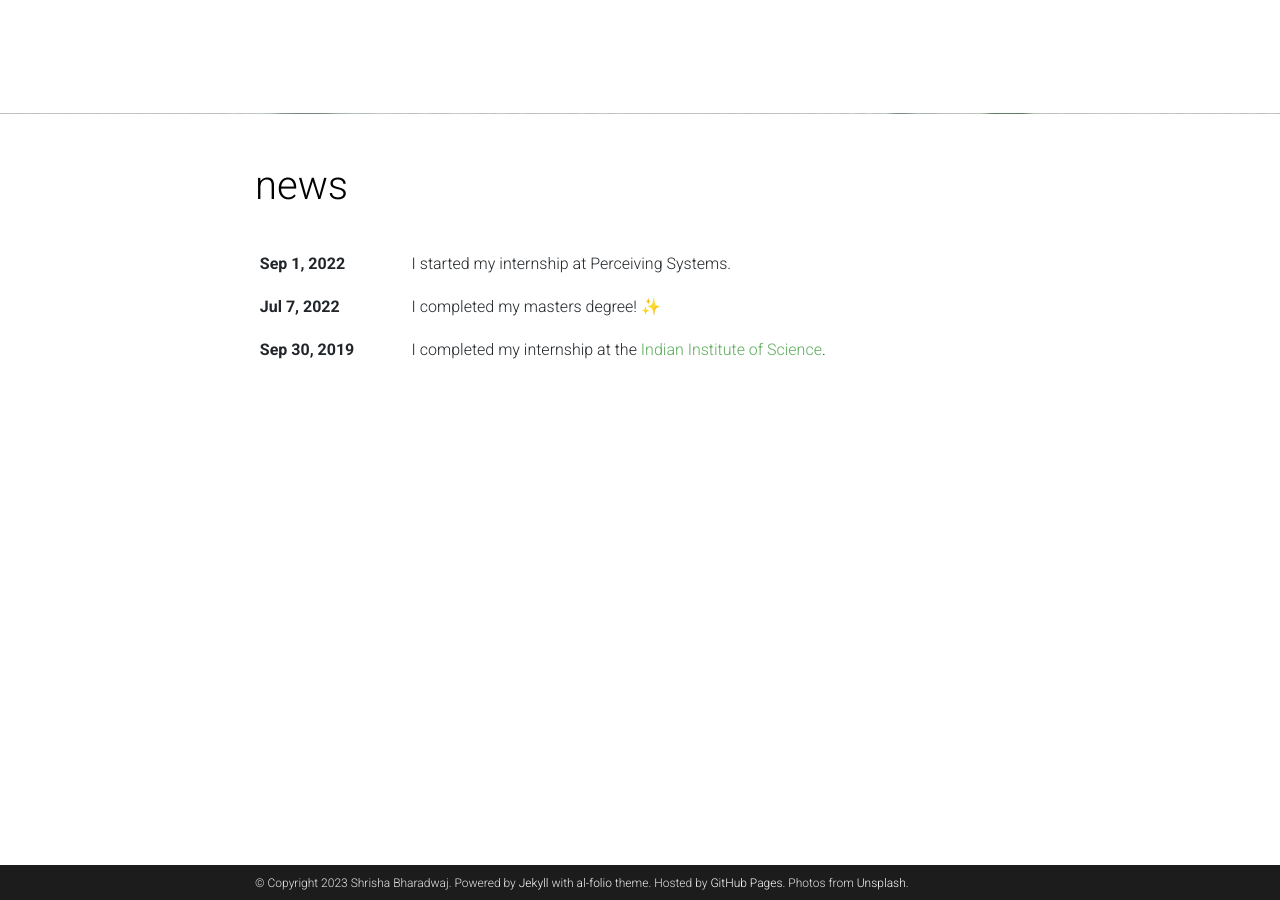
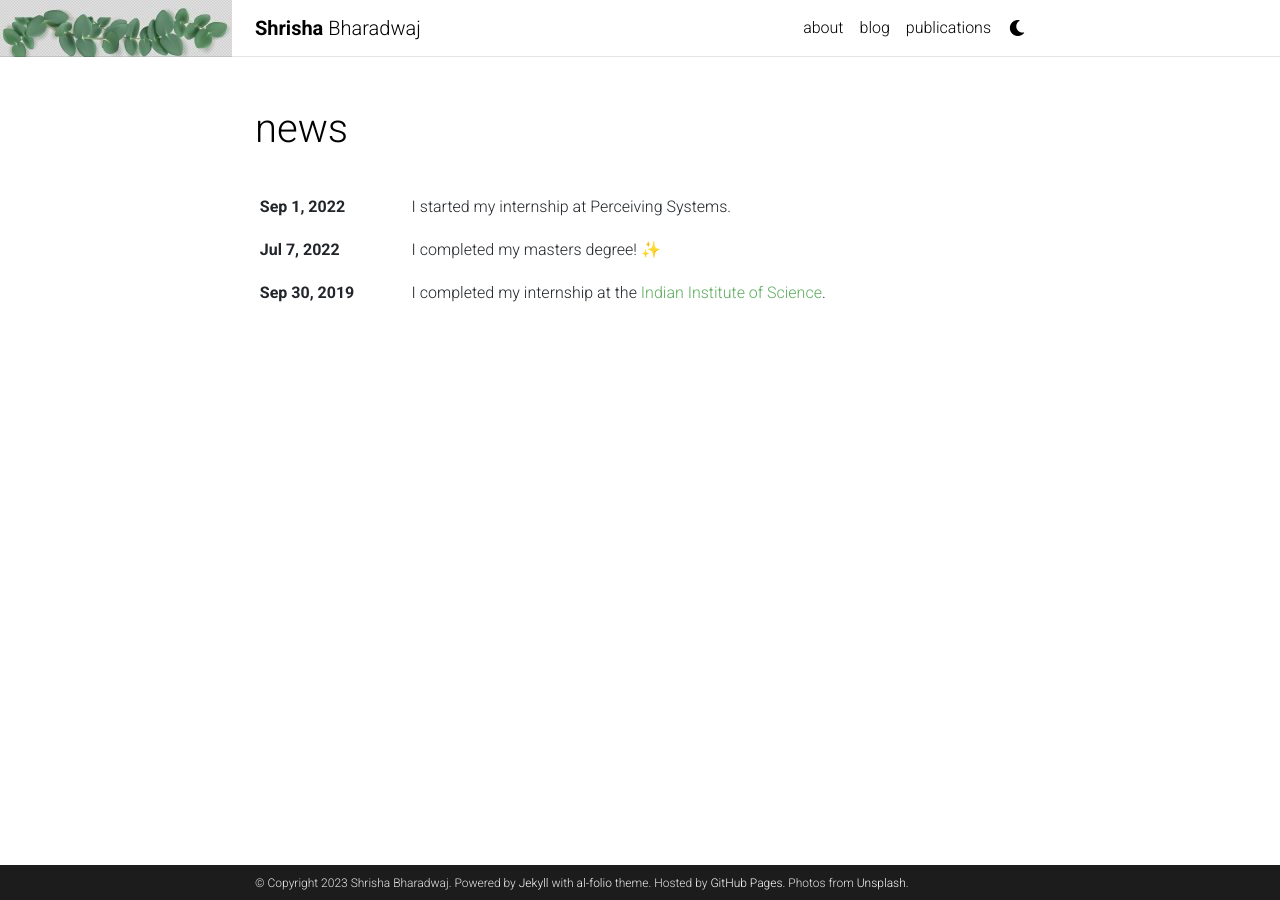
Before and after one commit to sbharadwajj/sbharadwajj.github.io, a Jekyll site: the page built from news.html, in a window 1280 px wide. Built offline with Jekyll 4.4.1, drawn with Linux system fonts in a browser that asks for light colours; full-size pictures stand in for the smaller copies a plugin makes; emoji names are drawn with the system emoji font; comment, search, counter and statistics services are not loaded; a style sheet for code colours, icons or effects is not loaded.

Commit message:
add image back

```diff
--- a/_sass/_base.scss
+++ b/_sass/_base.scss
@@ -172,18 +172,6 @@ blockquote {
   background-image: url("/assets/img/nav_bar_img.jpg");
   background-color: var(--global-bg-color);
   background-repeat: no-repeat;
-  background-size: cover;
-  position: relative;
-}
-
-.navbar::before {
-  content: "";
-  position: absolute;
-  top: 0;
-  left: 0;
-  right: 0;
-  bottom: 0;
-  background-color: var(--global-bg-color); /* Set the same background color as the navbar */
 }
 
 .navbar .dropdown-menu {
```
